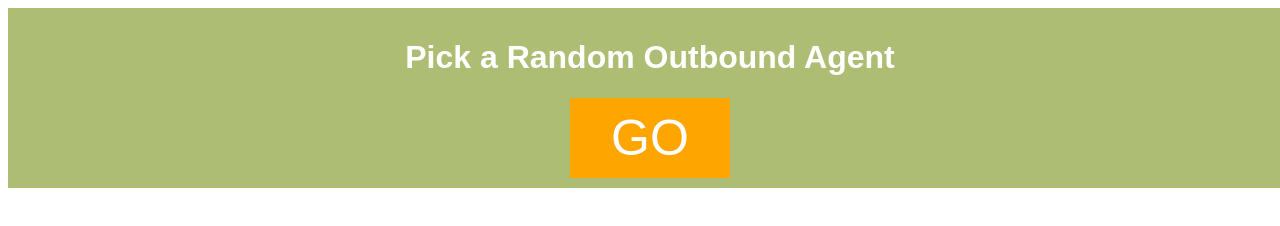
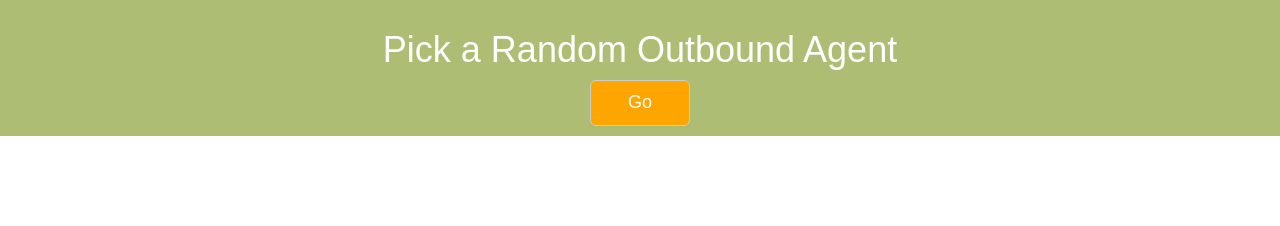
Before and after one commit to soolaimon/ob-randomizer, a website: page index.html in a window 1280 px wide. Drawn offline with Linux system fonts and the light colour scheme.

Commit message:
Improved static stuff

```diff
--- /dev/null
+++ b/css/reset.css
@@ -0,0 +1,25 @@
+html, body, div, span, applet, object, iframe,
+h1, h2, h3, h4, h5, h6, p, blockquote, pre,
+a, abbr, acronym, address, big, cite, code,
+del, dfn, em, img, ins, kbd, q, s, samp,
+small, strike, strong, sub, sup, tt, var,
+b, u, i, center,
+dl, dt, dd, ol, ul, li,
+fieldset, form, label, legend,
+table, caption, tbody, tfoot, thead, tr, th, td,
+article, aside, canvas, details, embed,
+figure, figcaption, footer, header, hgroup,
+menu, nav, output, ruby, section, summary,
+time, mark, audio, video {
+	margin: 0;
+	padding: 0;
+	border: 0;
+	/*font-size: 100%;
+	font: inherit;
+	vertical-align: baseline;*/
+}
+/* HTML5 display-role reset for older browsers */
+article, aside, details, figcaption, figure,
+footer, header, hgroup, menu, nav, section {
+	display: block;
+}
--- a/css/style.css
+++ b/css/style.css
@@ -3,7 +3,7 @@
 	background-color: #adbd73;
 	width: 100%;
 	font-family: sans-serif;
-	height: 40%;
+	/*height: 70%;*/
 	padding: 10px;
 	text-align: center;
 }
@@ -13,11 +13,8 @@
 
 }
 
-input[type="submit"]{
-	border: none;
+.randomize {
+	background-color: orange;
+	width: 100px;
 	color: white;
-	background-color: orange;
-	height: 80px;
-	width: 160px;
-	font-size: 50px;
 }
--- a/index.html
+++ b/index.html
@@ -3,19 +3,19 @@
 <head>
 	<meta charset="UTF-8">
 	<title>Random Outbound</title>
+	<link rel="stylesheet" href="css/reset.css">
+	<link rel="stylesheet" href="css/bootstrap-css/bootstrap.css">
 	<link rel="stylesheet" href="css/style.css">
-</head>
+
+	</head>
 <body>
-	<div class="container">
+	<div "container-fluid">
 		<div class="main-head">
 			<h1>Pick a Random Outbound Agent</h1>
-			<form method="post">
-				<input type="submit" value="GO">
-			</form>
-		</div>
+			<button class="btn btn-default btn-lg randomize">Go</button>
 
 
-		<div class="agent-list"></div>
+		<div class="container agent-list"></div>
 	</div>
 
 
```
Also changed, not shown: package.json (added, +27 -0 lines), index.js (added), 2 other files.
